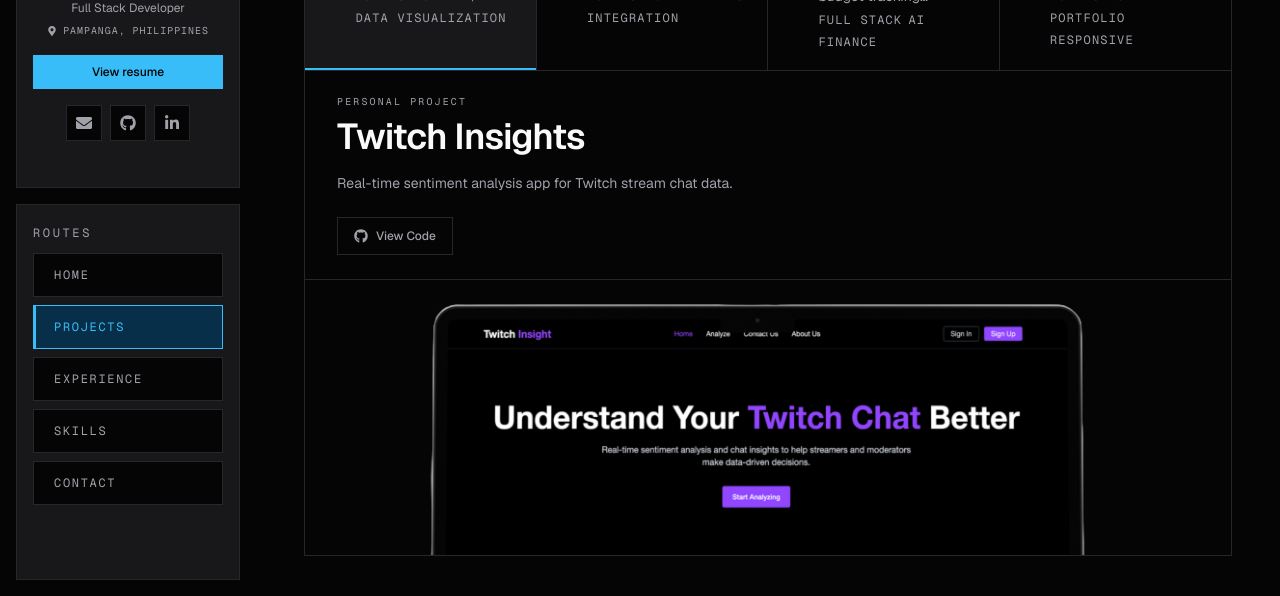
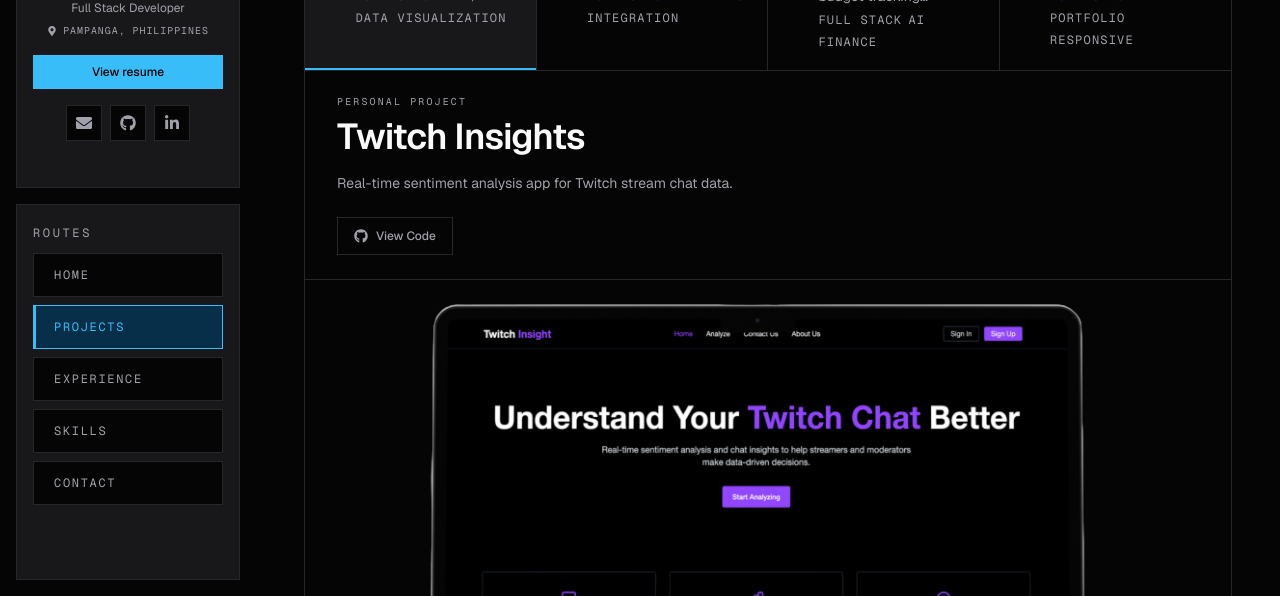
Before and after one commit to franciscortez/PortfolioV2, a Next.js app: page /projects in a window 1280 px wide. Shown: the part 204-800 px from the top of the page. Built offline with nearby package versions, Linux system fonts and the light colour scheme.

Commit message:
style: full page scroll for project page

```diff
--- a/src/components/pages/projects-page.tsx
+++ b/src/components/pages/projects-page.tsx
@@ -30,16 +30,16 @@
   }
 
   return (
-    <div className="flex min-h-[calc(100vh-4rem)] flex-col lg:h-[calc(100vh-5rem)] lg:min-h-0">
-      <section className="min-h-0 flex-1 border border-border bg-background lg:overflow-hidden">
-        <div className="flex h-full min-h-144 flex-col lg:min-h-0">
+    <div className="flex min-h-[calc(100vh-4rem)] flex-col">
+      <section className="flex-1 border border-border bg-background">
+        <div className="flex min-h-144 flex-col">
           <ProjectHeader totalProjects={projects.length} />
           <ProjectList
             projects={projects}
             activeSlug={activeSlug}
             onSelect={setActiveSlug}
           />
-          <div className="min-h-0 flex-1 overflow-hidden border-t border-border">
+          <div className="flex-1 border-t border-border">
             <ProjectDetail project={activeProject} />
           </div>
         </div>
--- a/src/components/sections/projects/project-detail.tsx
+++ b/src/components/sections/projects/project-detail.tsx
@@ -39,7 +39,7 @@
 
   const CloseIcon = siteIcons.close;
   return (
-    <div className="custom-scrollbar h-full overflow-y-auto">
+    <div>
       {/* Title + Links */}
       <div className="border-b border-border px-6 py-6 sm:px-8">
         <p className="font-mono text-[0.62rem] uppercase tracking-[0.22em] text-muted">
```
